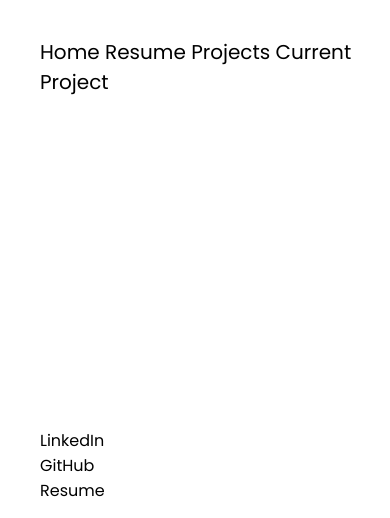
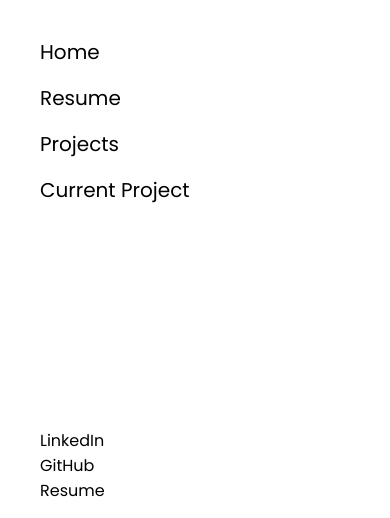
Before and after one commit to mmercad4/MarcoMercadoPortfolio, a plain HTML site: page index.html in a window 390 px wide. Both pictures are taken after a click on the element 51 px from the left and 33 px from the top of the page. Shown: the part 325-843 px from the top of the page. Drawn offline with Linux system fonts and the light colour scheme.

Commit message:
Fixed hamburger menu

```diff
--- a/script.js
+++ b/script.js
@@ -6,8 +6,7 @@ const displayNav = () => {
   const nameContainer = document.querySelector(".nav__name");
   const nav = document.querySelector(".nav");
 
-  navLinks.style.display =
-    navLinks.style.display === "block" ? "none" : "block";
+  navLinks.style.display = navLinks.style.display === "flex" ? "none" : "flex";
   navHyperLinks.style.display =
     navHyperLinks.style.display === "block" ? "none" : "block";
   imageContainer.style.display =
--- a/style.css
+++ b/style.css
@@ -275,6 +275,9 @@ nav {
     z-index: 100;
   }
 
+  .nav__links {
+  }
+
   .nav__links,
   .nav__hyperlinks,
   .nav__image-container,
```
